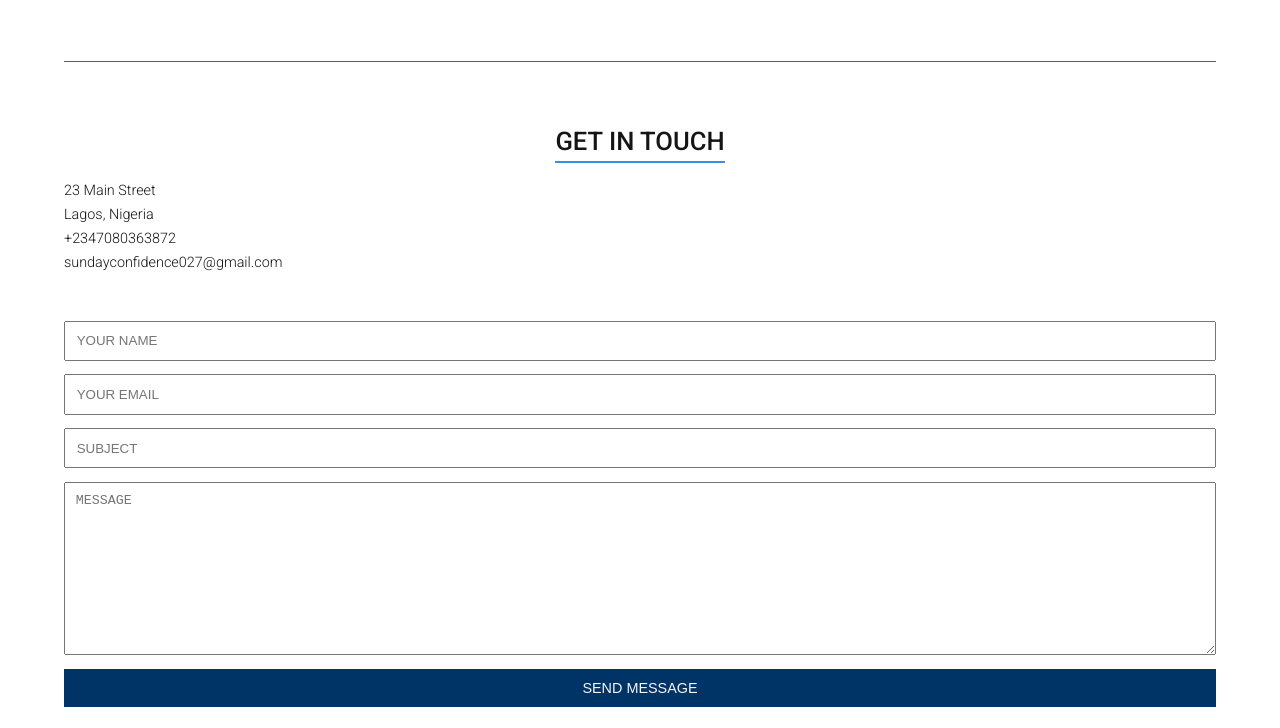
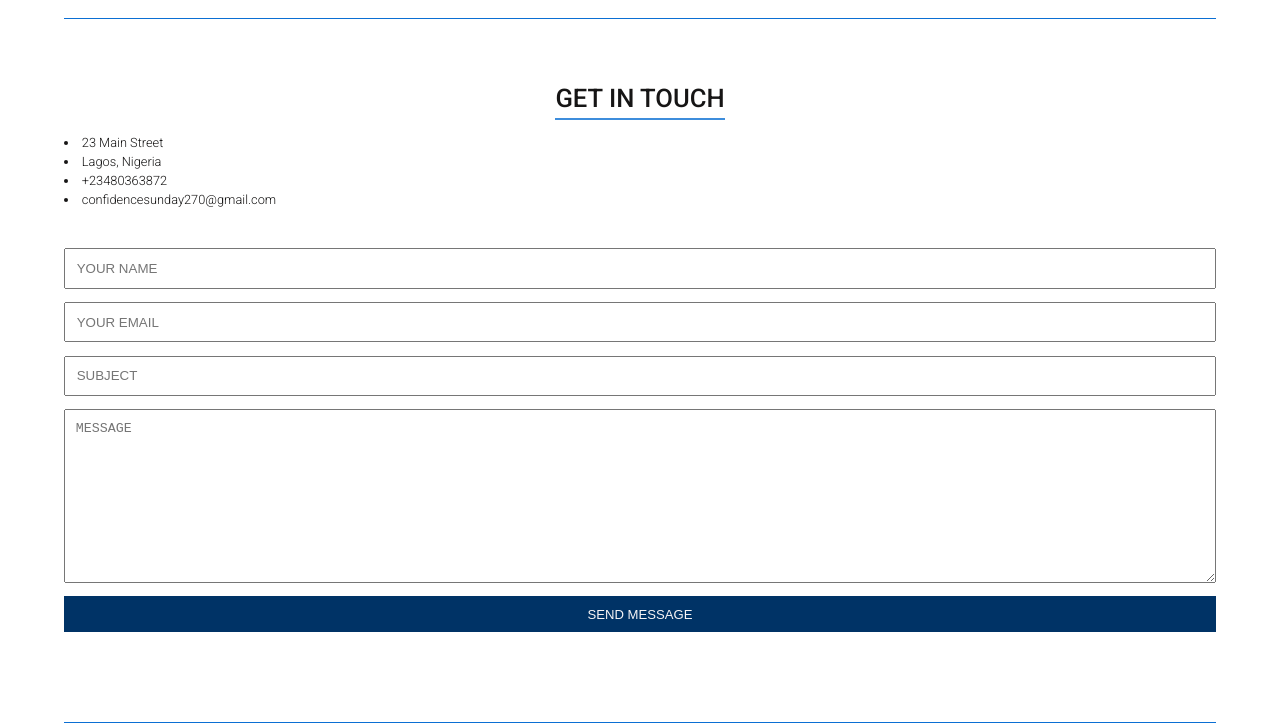
Before and after one commit to Confy-dev/Web-dev, a plain HTML site: page Portfolio/index.html in a window 1280 px wide. Shown: the part 1900-2628 px from the top of the page. Drawn offline with Linux system fonts and the light colour scheme.

Commit message:
completion of mobile design

```diff
--- a/Portfolio/assests/css/styles.css
+++ b/Portfolio/assests/css/styles.css
@@ -80,6 +80,9 @@ header .content-wrapper{
     background-color: rgba(0,0,0,0.2);
     padding: 1em;
     top: 45%;
+    left: 10%;
+    text-align: center;
+    transform: translate(-5%, 0%);
     z-index: 10;
 }
 header h1{
@@ -130,7 +133,7 @@ section  h2{
     line-height: 1.5em;
     font-weight: 300;
     text-align: center;
-    font-size: 1em;
+    font-size: .8em;
 }
 
 /* -----------------------------------
@@ -164,11 +167,14 @@ section  h2{
 .contact .contact-address{
     text-align: left;
     font-weight: 300;
-    font-size: .9em;
+    font-size: 1em;
 
 }
+.contact ul{
+    list-style-type: disc;
+    list-style-position: inside;
+}
 .contact .content {
-    /* text-transform: uppercase; */
     flex-direction: column;
     gap: 2em;
 }
@@ -190,6 +196,7 @@ footer span{
 }
 footer .copyrights .upcc{
     text-transform: uppercase;
+    margin-block: .7em;
 }
 .scroll-top *{
     float: right;
--- a/Portfolio/index.html
+++ b/Portfolio/index.html
@@ -47,7 +47,7 @@
                     </div>
                     <!-- About me content  -->
                     <div class="content">
-                        <p>I'm am a Ux / Ui designer Lagos, based who loves interactive designs. I also love making Websites and Music.</p>
+                        <p>I'm am a Ux / Ui designer, Lagos based who loves interactive designs. I also love making Websites and Music.</p>
                     </div>
                 </section>
                 <!-- about me section ends here-->
@@ -115,12 +115,12 @@
                     <!-- Contact us content  -->
                     <div class="content flex">
                         <div class="contact-address">
-                            <p>
-                                23 Main Street <br>
-                                Lagos, Nigeria <br>
-                                +2347080363872 <br>
-                                sundayconfidence027@gmail.com
-                           </p>
+                            <ul>
+                                <li>23 Main Street</li>
+                                <li>Lagos, Nigeria</li>
+                                <li>+23480363872</li>
+                                <li>confidencesunday270@gmail.com</li>
+                            </ul>
                         </div>
                         <div class="contact-form">
                             <form action="">
```
Also changed, not shown: 1 other file.
